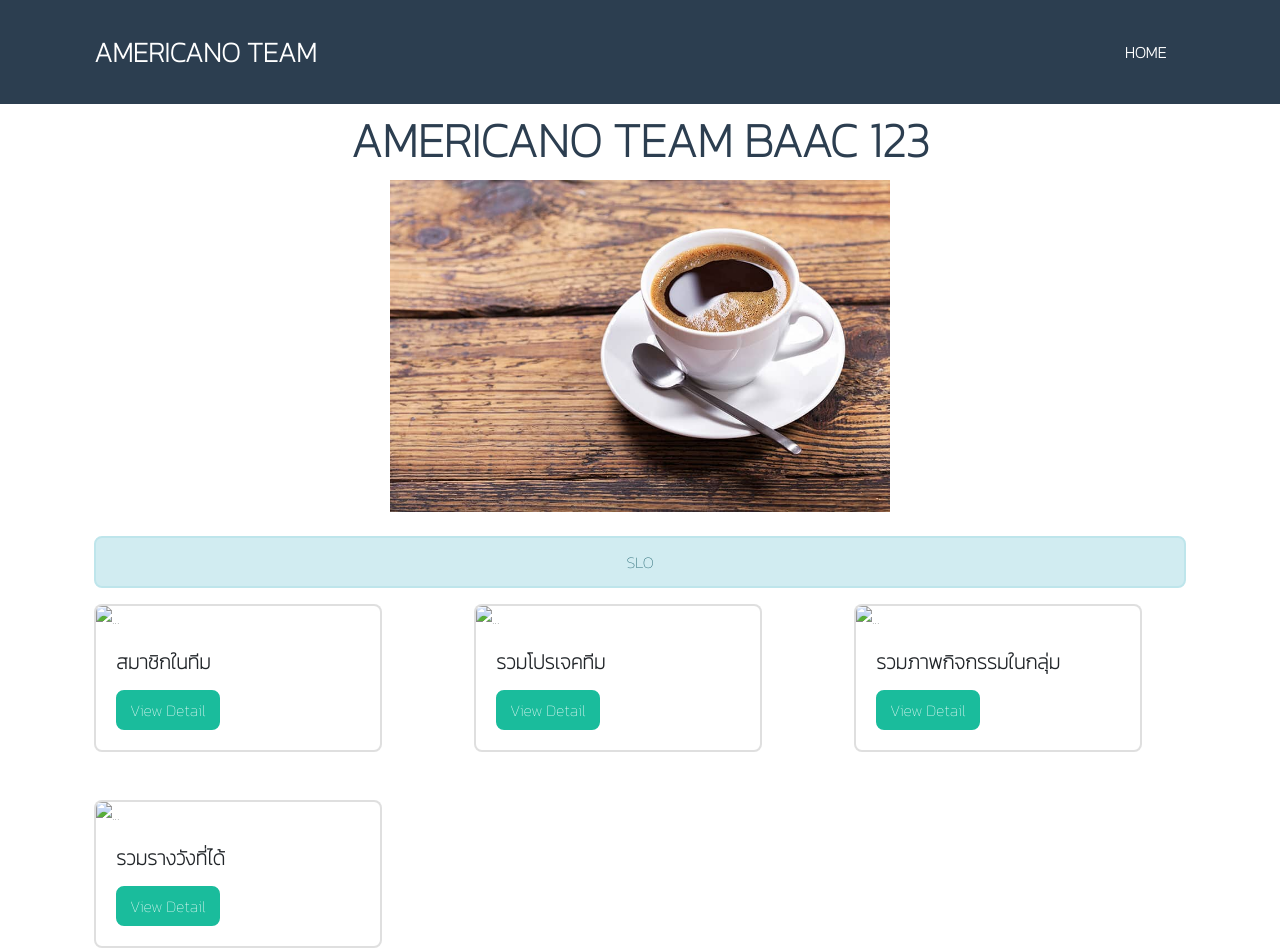
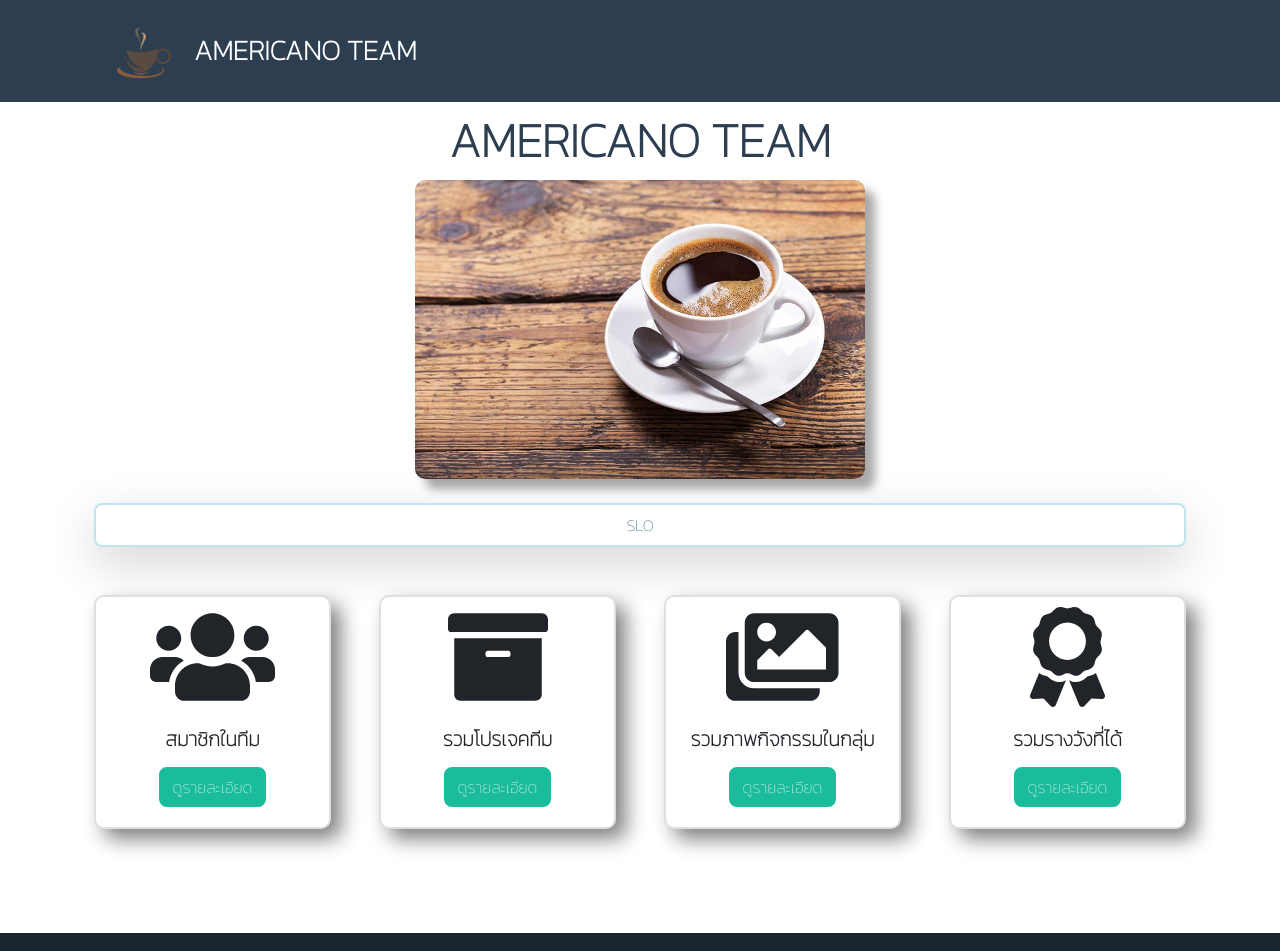
Before and after one commit to baac-codecamp/git-americano, a plain HTML site: page index.html in a window 1280 px wide. Shown: the top 951 px of the page. Drawn offline with nearby package versions, Linux system fonts and the light colour scheme.

Commit message:
[Edited]: UpdateCard

```diff
--- a/css/myStyles.css
+++ b/css/myStyles.css
@@ -1,3 +1,31 @@
-html{
-    font-family: 'Kanit' !important;
+html {
+  font-family: 'Kanit' !important;
 }
+
+.img-header {
+  width: 100px;
+  height: 100px;
+  margin: -30px 0px -30px 0px;
+}
+
+.img-logo {
+  width: 450px;
+  border-radius: 10px;
+  box-shadow: darkgray 10px 10px 10px 0px;
+}
+
+.card-icon {
+  font-size: 100px;
+  margin: auto;
+  text-align: center;
+}
+
+.card{
+  padding-top: 10px;
+  border-radius: 10px;
+  box-shadow: gray 10px 10px 20px 0px;
+}
+
+.card:hover{
+  box-shadow: skyblue 5px 5px 15px 0px;
+}
--- a/index.html
+++ b/index.html
@@ -1,5 +1,6 @@
 <!DOCTYPE html>
 <html lang="en">
+
 <head>
     <meta charset="utf-8" />
     <meta name="viewport" content="width=device-width, initial-scale=1, shrink-to-fit=no" />
@@ -7,27 +8,33 @@
     <meta name="author" content="" />
     <title>Americano Team</title>
     <!-- Favicon-->
-        <link rel="icon" type="image/x-icon" href="assets/img/favicon.ico" />
+    <link rel="icon" type="image/x-icon" href="assets/img/americano-logo-header.png" />
     <!-- Font Awesome icons (free version)-->
     <script src="https://use.fontawesome.com/releases/v5.13.0/js/all.js" crossorigin="anonymous"></script>
     <!-- Google fonts-->
-        <link href="https://fonts.googleapis.com/css?family=Montserrat:400,700" rel="stylesheet" type="text/css" />
-        <link href="https://fonts.googleapis.com/css?family=Lato:400,700,400italic,700italic" rel="stylesheet" type="text/css" />
+    <link href="https://fonts.googleapis.com/css2?family=Kanit:wght@100&display=swap" rel="stylesheet"
+        type="text/css" />
     <!-- Core theme CSS (includes Bootstrap)-->
     <link href="css/styles.css" rel="stylesheet" />
     <link href="css/myStyles.css" rel="stylesheet" />
-        <link href="https://fonts.googleapis.com/css2?family=Kanit:wght@100&display=swap" rel="stylesheet">
 </head>
+
 <body id="page-top">
     <!-- Navigation-->
     <nav class="navbar navbar-expand-lg bg-secondary text-uppercase fixed-top" id="mainNav">
         <div class="container">
-                <a class="navbar-brand js-scroll-trigger" href="#page-top">Americano Team</a><button class="navbar-toggler navbar-toggler-right text-uppercase font-weight-bold bg-primary text-white rounded" type="button" data-toggle="collapse" data-target="#navbarResponsive" aria-controls="navbarResponsive" aria-expanded="false" aria-label="Toggle navigation">Menu <i class="fas fa-bars"></i></button>
+            <a class="navbar-brand js-scroll-trigger" href="#page-top"> <img src="assets/img/americano-logo-header.png"
+                    alt="Americano" class="img-header">Americano Team</a>
+            <!-- <button
+                class="navbar-toggler navbar-toggler-right text-uppercase font-weight-bold bg-primary text-white rounded"
+                type="button" data-toggle="collapse" data-target="#navbarResponsive" aria-controls="navbarResponsive"
+                aria-expanded="false" aria-label="Toggle navigation">Menu <i class="fas fa-bars"></i></button>
             <div class="collapse navbar-collapse" id="navbarResponsive">
                 <ul class="navbar-nav ml-auto">
-                        <li class="nav-item mx-0 mx-lg-1"><a class="nav-link py-3 px-0 px-lg-3 rounded js-scroll-trigger" href="#">Home</a></li>
+                    <li class="nav-item mx-0 mx-lg-1"><a class="nav-link py-3 px-0 px-lg-3 rounded js-scroll-trigger"
+                            href="#">Home</a></li>
                 </ul>
-                </div>
+            </div> -->
         </div>
     </nav>
 
@@ -36,53 +43,52 @@
     <section class="page-section portfolio" id="portfolio">
         <div class="container">
             <!-- Portfolio Section Heading-->
-                <h3 class="page-section-heading text-center text-uppercase text-secondary mb-0">Americano Team BAAC 123</h3>
+            <h3 class="page-section-heading text-center text-uppercase text-secondary mb-0">Americano Team</h3>
             <!-- Icon Divider-->
-                <div class="divider-custom">
-                    <img src="assets/img/americano-logo.jpg"  alt="" style="width: 500px;">
-
+            <div class="divider-custom ">
+                <img src="assets/img/americano-logo.jpg" class="img-logo" alt="">
             </div>
-                <div class="alert alert-info text-center" role="alert">
+            <div class="alert alert-info text-center shadow-lg p-2 mb-5 bg-white rounded" role="alert">
                 SLO
             </div>
             <div class="row">
-                    <div class="col-md-3 col-lg-4 mb-5">
-                        <div class="card" style="width: 18rem;">
-                            <img src="..." class="card-img-top" alt="...">
+                <div class="col-md-3 mb-2">
+                    <div class="card text-center">
+                        <i class="fas fa-users card-icon"></i>
                         <div class="card-body">
                             <h5 class="card-title">สมาชิกในทีม</h5>
                             <p class="card-text"></p>
-                              <a href="#" class="btn btn-primary">View Detail</a>
+                            <a href="#" class="btn btn-primary">ดูรายละเอียด</a>
                         </div>
                     </div>
                 </div>
-                    <div class="col-md-4 col-lg-4 mb-5">
-                        <div class="card" style="width: 18rem;">
-                            <img src="..." class="card-img-top" alt="...">
+                <div class="col-md-3 mb-2">
+                    <div class="card text-center">
+                        <i class="fas fa-archive card-icon"></i>
                         <div class="card-body">
                             <h5 class="card-title">รวมโปรเจคทีม</h5>
                             <p class="card-text"></p>
-                              <a href="#" class="btn btn-primary">View Detail</a>
+                            <a href="#" class="btn btn-primary">ดูรายละเอียด</a>
                         </div>
                     </div>
                 </div>
-                    <div class="col-md-4 col-lg-4 mb-5">
-                        <div class="card" style="width: 18rem;">
-                            <img src="..." class="card-img-top" alt="...">
+                <div class="col-md-3 mb-2">
+                    <div class="card text-center">
+                        <i class="fas fa-images card-icon"></i>
                         <div class="card-body">
                             <h5 class="card-title">รวมภาพกิจกรรมในกลุ่ม</h5>
                             <p class="card-text"></p>
-                              <a href="#" class="btn btn-primary">View Detail</a>
+                            <a href="#" class="btn btn-primary">ดูรายละเอียด</a>
                         </div>
                     </div>
                 </div>
-                    <div class="col-md-4 col-lg-4 mb-5">
-                        <div class="card" style="width: 18rem;">
-                            <img src="..." class="card-img-top" alt="...">
+                <div class="col-md-3 mb-2">
+                    <div class="card text-center">
+                        <i class="fas fa-award card-icon"></i>
                         <div class="card-body">
                             <h5 class="card-title">รวมรางวังที่ได้</h5>
                             <p class="card-text"></p>
-                              <a href="#" class="btn btn-primary">View Detail</a>
+                            <a href="#" class="btn btn-primary">ดูรายละเอียด</a>
                         </div>
                     </div>
                 </div>
@@ -96,7 +102,8 @@
     </div>
     <!-- Scroll to Top Button (Only visible on small and extra-small screen sizes)-->
     <div class="scroll-to-top d-lg-none position-fixed">
-            <a class="js-scroll-trigger d-block text-center text-white rounded" href="#page-top"><i class="fa fa-chevron-up"></i></a>
+        <a class="js-scroll-trigger d-block text-center text-white rounded" href="#page-top"><i
+                class="fa fa-chevron-up"></i></a>
     </div>
 
     <!-- Bootstrap core JS-->
@@ -110,4 +117,5 @@
     <!-- Core theme JS-->
     <script src="js/scripts.js"></script>
 </body>
+
 </html>
```
Also changed, not shown: assets/img/americano-logo-header.png (added). Lines whose indentation alone changed are shown as unchanged.
